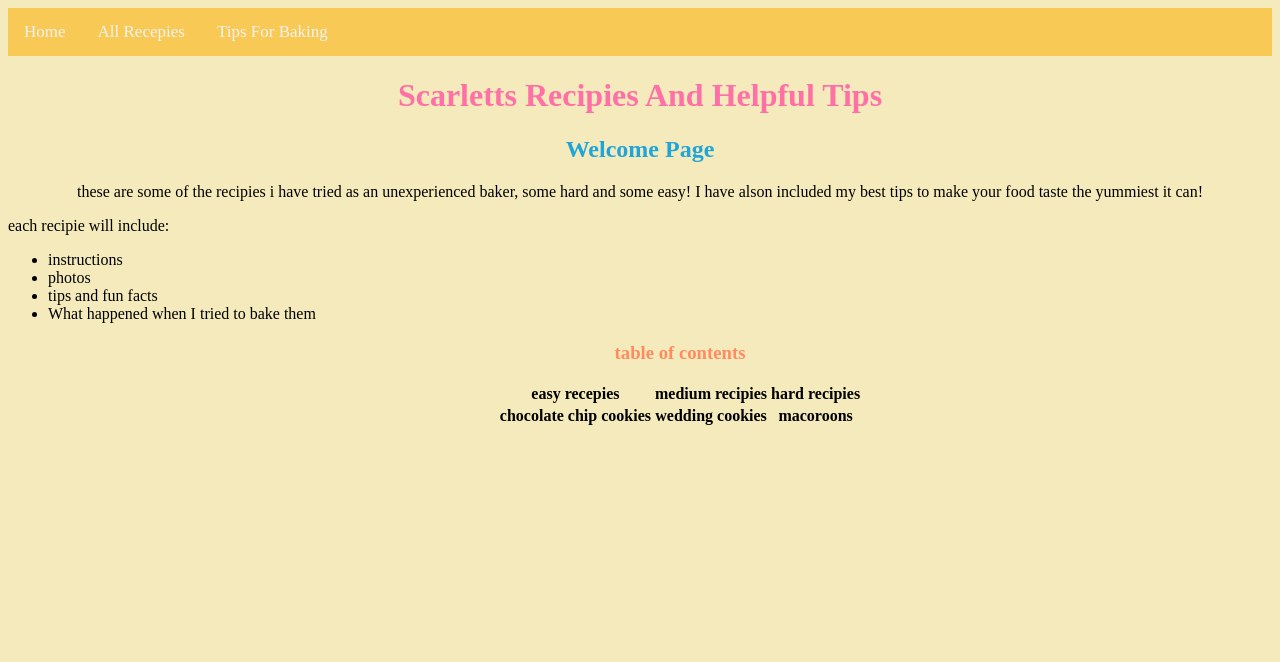
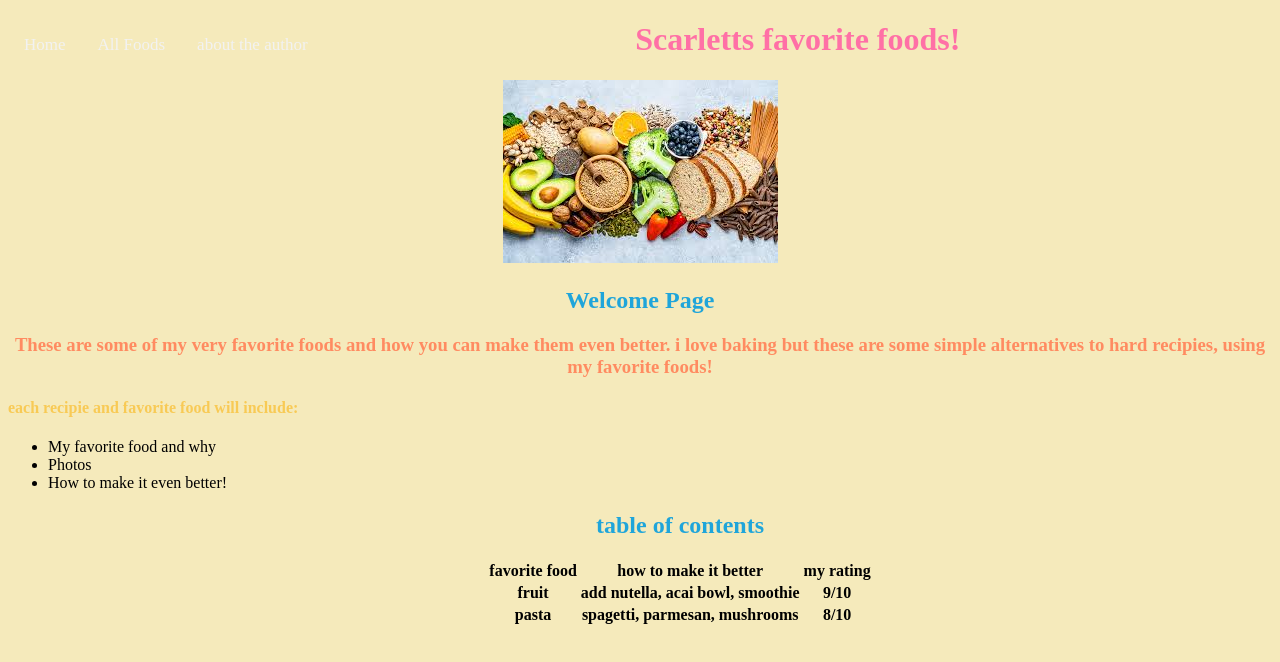
Before and after one commit to ScarlettS24/ScarlettS24.github.io, a plain HTML site: page scarletts recipies.html in a window 1280 px wide. Drawn offline with Linux system fonts and the light colour scheme.

Commit message:
Add files via upload

```diff
--- a/scarletts recipies.html
+++ b/scarletts recipies.html
@@ -2,7 +2,7 @@
 <html>
 <head>
 	<center>
-	<title>Scarletts Recipes And helpful tips</title>
+	<title>my favorite foods</title>
 <link href="style.css" type="text/css" rel="stylesheet" />
 
   </head>
@@ -11,41 +11,46 @@
 
 <div class="topnav">
   <a href="scarletts recipies.html">Home</a>
-  <a href="recipies.html">All Recepies</a>
-  <a href="tips page.html">Tips For Baking</a>
+  <a href="recipies.html">All Foods</a>
+  <a href="tips page.html">about the author</a>
 </div>
 
 
 
 
-	<h1>Scarletts Recipies And Helpful Tips</h1>
+	<h1>Scarletts favorite foods!</h1>
+	<center><img src="Foods.jpeg" alt="Foods" /></center>
 	<h2>Welcome Page</h2>
-	<p>these are some of the recipies i have tried as an unexperienced baker, some hard and some easy! I have alson included my best tips to make your food taste the yummiest it can!<p>
+	<h3>These are some of my very favorite foods and how you can make them even better. i love baking but these are some simple alternatives to hard recipies, using my favorite foods!</h3>
 
 		</center>
 
-		<p> each recipie will include:<p>
+		<h4> each recipie and favorite food will include:</h4>
 
 		<ul>
-			<li>instructions</li>
-			<li>photos</li>
-			<li>tips and fun facts</li>
-			<li>What happened when I tried to bake them</li>
+			<li>My favorite food and why</li>
+			<li>Photos</li>
+			<li>How to make it even better!</li>
 			<ul>
 
 <center>
 				<table>
-					<h3>table of contents</h3>
+					<h2>table of contents</h2>
 
 					<tr>
-						<th>easy recepies</th>
-						<th>medium recipies</th>
-						<th>hard recipies</th>
+						<th>favorite food</th>
+						<th>how to make it better</th>
+						<th>my rating</th>
 					</tr>
 					<tr>
-						<th> chocolate chip cookies</th>
-						<th>wedding cookies</th>
-						<th>macoroons</th>
+						<th>fruit</th>
+						<th>add nutella, acai bowl, smoothie</th>
+						<th>9/10</th>
+					</tr>
+					<tr>
+						<th>pasta</th>
+						<th>spagetti, parmesan, mushrooms</th>
+						<th>8/10</th>
 					</tr>
 
 			</center>
```
Also changed, not shown: Cookies.html (+10 -9 lines), homemadePasta.html (+2 -1 lines), recipies.html (+6 -7 lines), style.css (+6 -4 lines), tips page.html (+11 -7 lines), BakingShow.jpg (added), Foods.jpeg (added), Fruit.jpeg (added), HomemadePasta.jpg (added).
